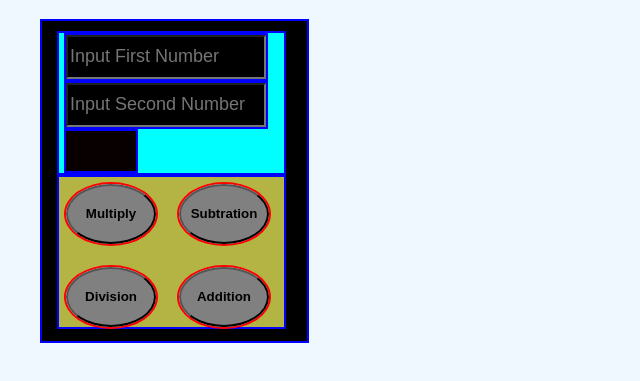
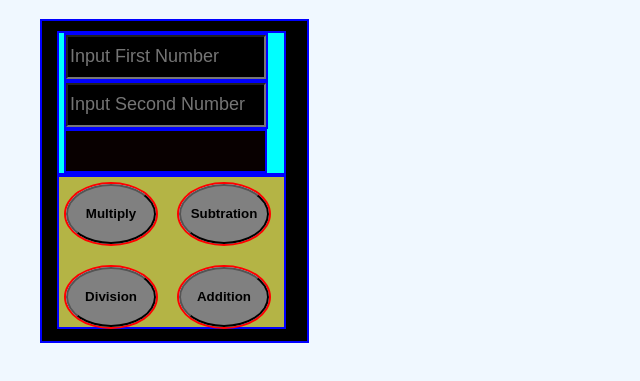
Before and after one commit to moras4real/calculator, a plain HTML site: page index.html in a window 1280 px wide. Shown: the part 61-442 px from the top of the page, without its empty margins (0-640 px from the left). Drawn offline with nearby package versions, Linux system fonts and the light colour scheme.

```diff
--- a/style.css
+++ b/style.css
@@ -69,7 +69,7 @@ button {
     border: 2px solid blue;
     background-color: rgb(8, 0, 0);
     color: red;
-    width: 70px;
+    width:199px;
     height: 40px;
     font-size: 30px;
     box-shadow: (1, 3, 15, yellow);
```
Also changed, not shown: index.html (line endings or trailing spaces).
